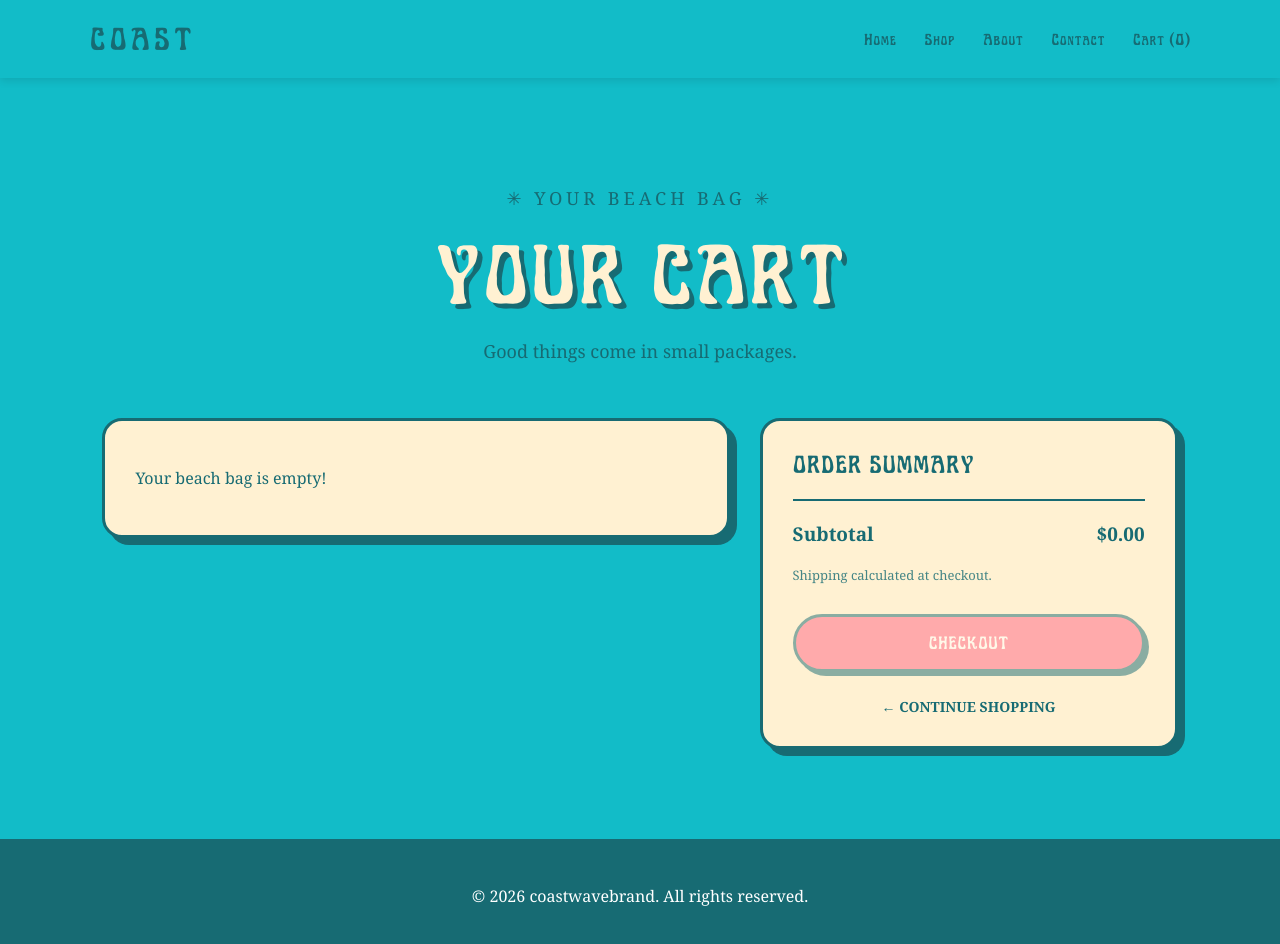
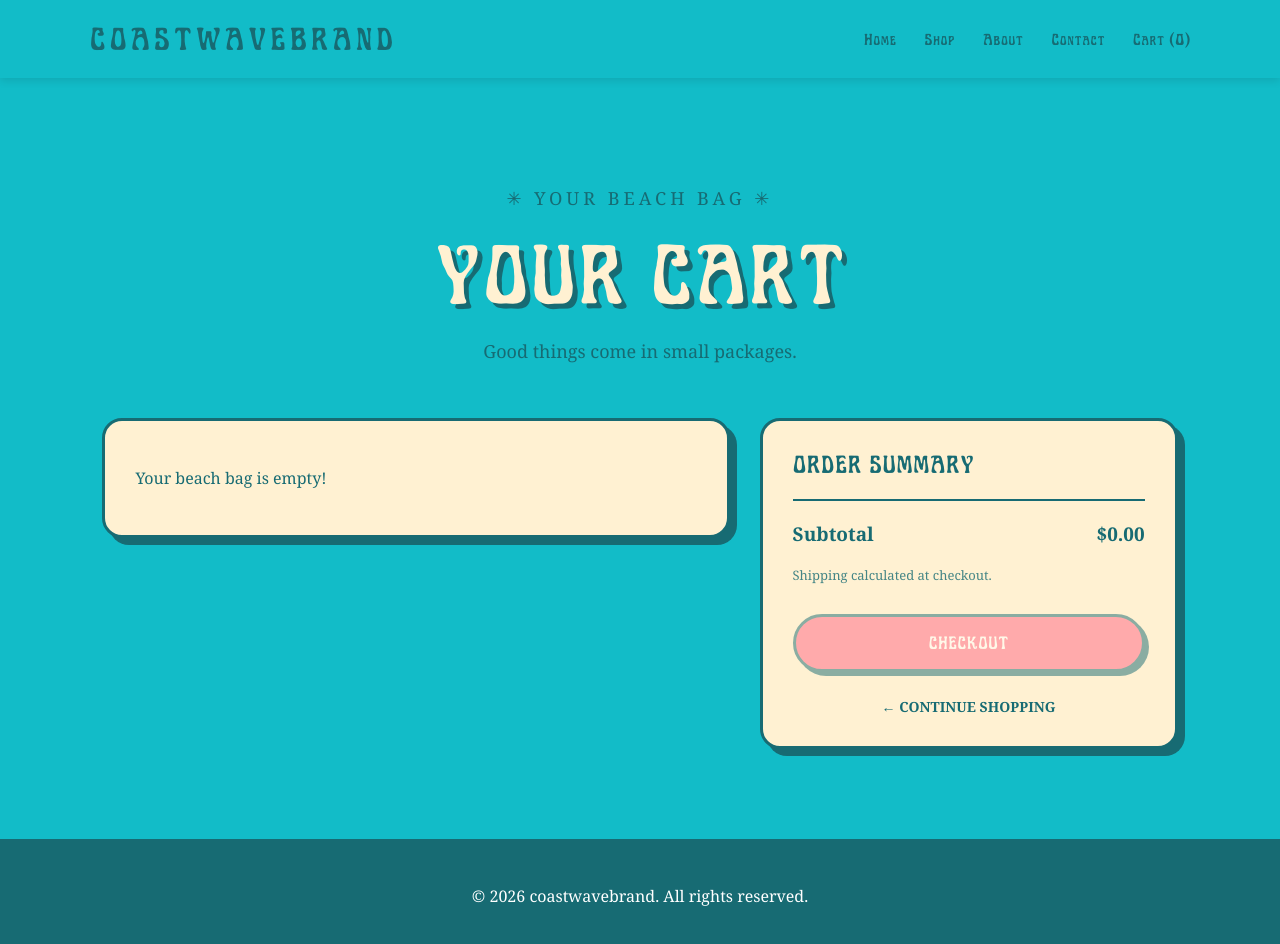
Before and after one commit to michaelwatson13411/coast-website, a plain HTML site: page cart.html in a window 1280 px wide. Drawn offline with Linux system fonts and the light colour scheme.

Commit message:
Add files via upload

```diff
--- a/cart.html
+++ b/cart.html
@@ -16,7 +16,7 @@
     <!-- NAVIGATION -->
 
     <header>
-        <a href="index.html" class="logo">COAST</a>
+        <a href="index.html" class="logo">COASTWAVEBRAND</a>
 
         <nav>
             <a href="index.html">Home</a>
```
